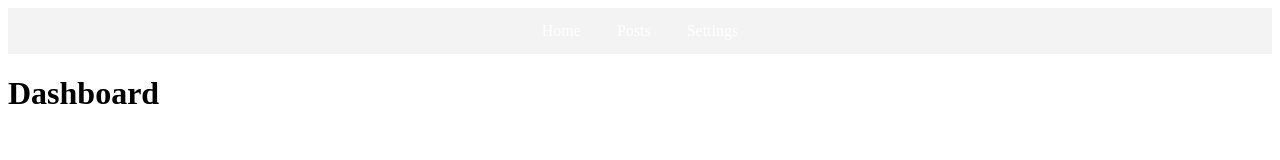
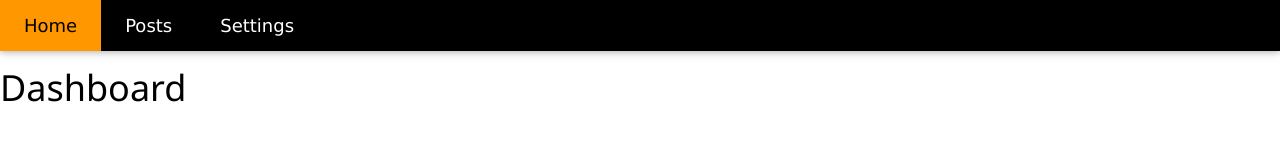
Before and after one commit to nitrogency/kulvspa, a website with bundled scripts: page frontend/index.html in a window 1280 px wide. Built offline with nearby package versions, Linux system fonts and the light colour scheme.

Commit message:
Added w3 template

```diff
--- a/frontend/index.html
+++ b/frontend/index.html
@@ -4,14 +4,24 @@
         <meta charset="utf-8" />
         <meta name="viewport" content="width=device-width, initial-scale=1" />
         <title>SPA</title>
-        <link rel="stylesheet" href="/static/css/index.css" />
+        <link rel="stylesheet" href="https://www.w3schools.com/w3css/4/w3.css">
+        <link rel="stylesheet" href="https://fonts.googleapis.com/css?family=Lato">
+        <link rel="stylesheet" href="https://fonts.googleapis.com/css?family=Montserrat">
+        <link rel="stylesheet" href="https://cdnjs.cloudflare.com/ajax/libs/font-awesome/4.7.0/css/font-awesome.min.css">
+        <style>
+            a {
+                transition: background-color 0.3s ease, color 0.3s ease;
+
+            }
+        </style>
     </head>
     <body>
-        <nav class="nav">
-            <a href="/" class="nav__link" data-link>Home</a>
-            <a href="/posts" class="nav__link" data-link>Posts</a>
-            <a href="/settings" class="nav__link" data-link>Settings</a>
-        </nav>
+        <div class="w3-top">
+            <div class="w3-bar w3-black w3-card w3-left-align w3-large">
+              <a href="/" class="w3-bar-item w3-button w3-hide-small w3-padding-large w3-hover-orange nav__link" data-link>Home</a>
+              <a href="/posts" class="w3-bar-item w3-button w3-hide-small w3-padding-large w3-hover-orange nav__link" data-link>Posts</a>
+              <a href="/settings" class="w3-bar-item w3-button w3-hide-small w3-padding-large w3-hover-orange nav__link" data-link>Settings</a>
+            </div>
         <div id="app"></div>
         <script type="module" src="/static/js/index.js"></script>
     </body>
--- a/frontend/static/js/views/PostView.js
+++ b/frontend/static/js/views/PostView.js
@@ -11,7 +11,6 @@ export default class extends AbstractView {
         const response = await fetch(`/static/posts/${this.postId}.html`);
         const html = await response.text();
         return `
-            <h1>Post ${this.postId}</h1>
             ${html}
         `;
     }
```
Also changed, not shown: frontend/static/posts/1.html (+4 -1 lines), frontend/static/js/css/index.css (deleted).
